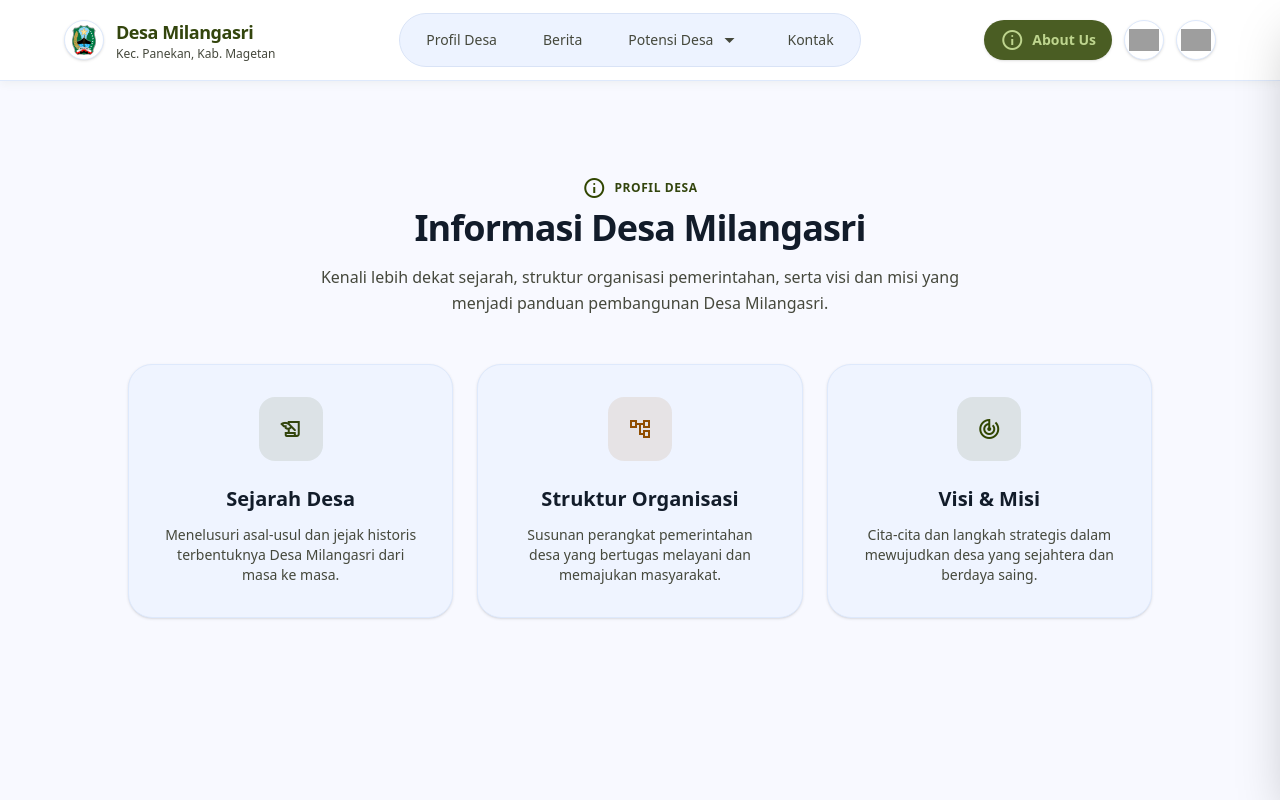
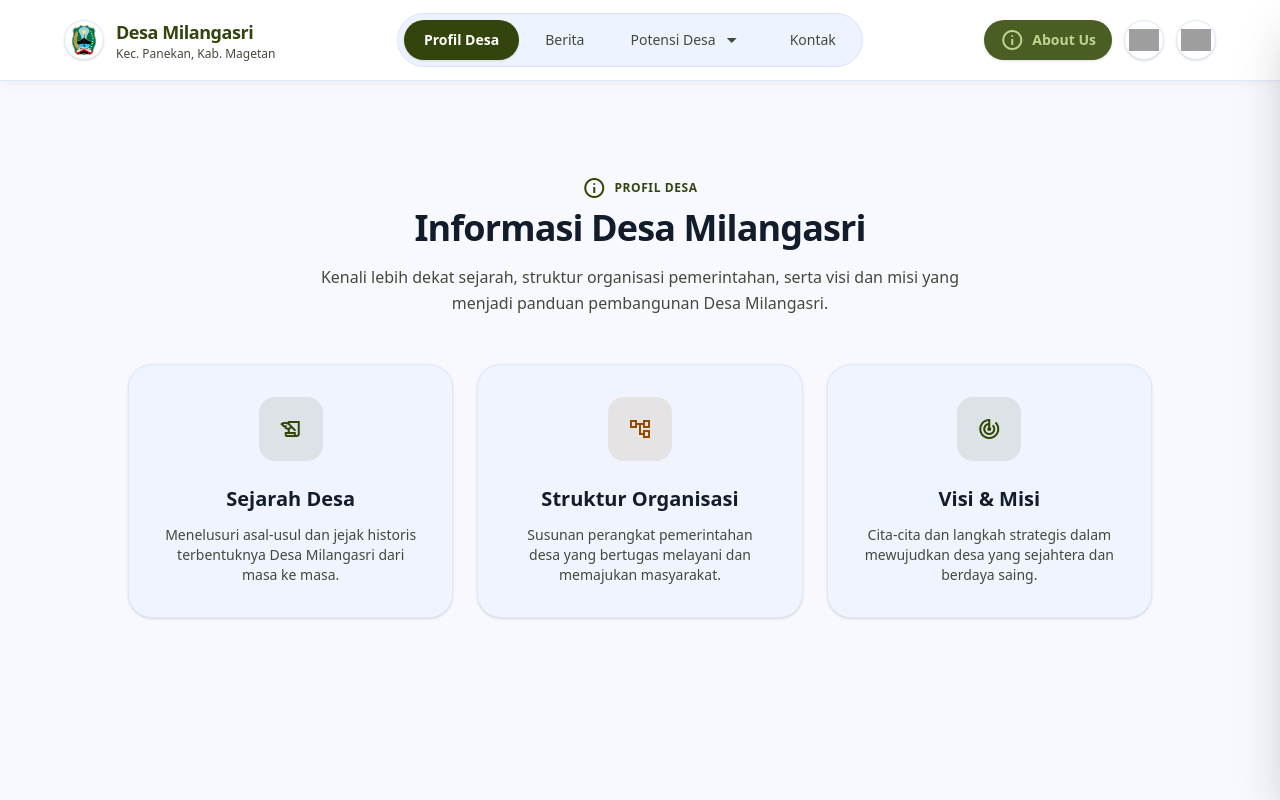
Before and after one commit to kaekka/Web-ProfilDesaMilangasri, a Next.js app: page /profil in a window 1280 px wide. Shown: the top 800 px of the page. Built offline with nearby package versions, Linux system fonts and the light colour scheme; grey boxes are pictures that could not be loaded.

Commit message:
feat: add automatic active section scrollspy and animated navbar indicator pill

```diff
--- a/components/layout/Header.tsx
+++ b/components/layout/Header.tsx
@@ -1,12 +1,87 @@
 "use client";
 
-import { useState } from "react";
+import { useState, useEffect, useRef, useCallback } from "react";
 import Image from "next/image";
 import Link from "next/link";
+import { usePathname } from "next/navigation";
 import MaterialIcon from "@/components/icons/MaterialIcon";
 import MobileMenu from "./MobileMenu";
 
 export default function Header() {
+    const pathname = usePathname();
+    const [activeSection, setActiveSection] = useState<string>("profil");
+    const [indicatorStyle, setIndicatorStyle] = useState<{ left: number; width: number; opacity: number }>({
+        left: 0,
+        width: 0,
+        opacity: 0,
+    });
+
+    const itemRefs = useRef<Record<string, HTMLElement | null>>({});
+
+    // ScrollSpy to detect active section on scroll
+    useEffect(() => {
+        if (pathname === "/profil") {
+            setActiveSection("profil");
+            return;
+        }
+
+        const sections = [
+            { id: "profil", key: "profil" },
+            { id: "berita", key: "berita" },
+            { id: "umkm", key: "potensi" },
+            { id: "geografi", key: "potensi" },
+            { id: "kontak", key: "kontak" },
+        ];
+
+        const handleScroll = () => {
+            const scrollPosition = window.scrollY + 140; // Offset for fixed header
+
+            // Check if user scrolled near bottom of the page
+            if (window.innerHeight + window.scrollY >= document.body.offsetHeight - 50) {
+                setActiveSection("kontak");
+                return;
+            }
+
+            let currentKey = "profil";
+            for (const section of sections) {
+                const element = document.getElementById(section.id);
+                if (element) {
+                    const top = element.offsetTop;
+                    if (scrollPosition >= top) {
+                        currentKey = section.key;
+                    }
+                }
+            }
+            setActiveSection(currentKey);
+        };
+
+        handleScroll();
+        window.addEventListener("scroll", handleScroll, { passive: true });
+        return () => window.removeEventListener("scroll", handleScroll);
+    }, [pathname]);
+
+    // Recalculate indicator position when activeSection changes or window resizes
+    const updateIndicator = useCallback(() => {
+        const activeEl = itemRefs.current[activeSection];
+        if (activeEl) {
+            setIndicatorStyle({
+                left: activeEl.offsetLeft,
+                width: activeEl.offsetWidth,
+                opacity: 1,
+            });
+        }
+    }, [activeSection]);
+
+    useEffect(() => {
+        updateIndicator();
+        // Small delay to ensure DOM layout is calculated accurately after mount
+        const timer = setTimeout(updateIndicator, 50);
+        window.addEventListener("resize", updateIndicator);
+        return () => {
+            clearTimeout(timer);
+            window.removeEventListener("resize", updateIndicator);
+        };
+    }, [updateIndicator]);
 
     return (
         <>
@@ -35,30 +110,60 @@ export default function Header() {
                     </Link>
 
                     {/* Desktop Navigation Menu */}
-                    <nav className="hidden lg:flex items-center gap-1.5 p-1.5 bg-surface-container/70 rounded-full backdrop-blur-md border border-surface-container-highest">
+                    <nav className="relative hidden lg:flex items-center gap-1.5 p-1.5 bg-surface-container/70 rounded-full backdrop-blur-md border border-surface-container-highest">
+                        {/* Animated Active Pill Indicator */}
+                        <div
+                            className="absolute top-1.5 bottom-1.5 rounded-full bg-primary shadow-sm transition-all duration-300 ease-out pointer-events-none"
+                            style={{
+                                left: `${indicatorStyle.left}px`,
+                                width: `${indicatorStyle.width}px`,
+                                opacity: indicatorStyle.opacity,
+                            }}
+                        />
+
                         <Link
-                            className="px-5 py-2 rounded-full font-medium text-sm text-on-surface-variant hover:bg-tertiary-fixed hover:text-on-tertiary-fixed transition-colors duration-200"
+                            ref={(el) => { itemRefs.current["profil"] = el; }}
+                            className={`relative z-10 px-5 py-2 rounded-full font-medium text-sm transition-colors duration-200 ${
+                                activeSection === "profil"
+                                    ? "text-white font-semibold"
+                                    : "text-on-surface-variant hover:text-primary"
+                            }`}
                             href="/"
                         >
                             <span>Profil Desa</span>
                         </Link>
+
                         <Link
-                            className="px-5 py-2 rounded-full font-medium text-sm text-on-surface-variant hover:bg-tertiary-fixed hover:text-on-tertiary-fixed transition-colors duration-200"
+                            ref={(el) => { itemRefs.current["berita"] = el; }}
+                            className={`relative z-10 px-5 py-2 rounded-full font-medium text-sm transition-colors duration-200 ${
+                                activeSection === "berita"
+                                    ? "text-white font-semibold"
+                                    : "text-on-surface-variant hover:text-primary"
+                            }`}
                             href="/#berita"
                         >
-                            Berita
+                            <span>Berita</span>
                         </Link>
 
                         {/* Dropdown Potensi Desa */}
-                        <div className="relative group">
+                        <div
+                            ref={(el) => { itemRefs.current["potensi"] = el; }}
+                            className="relative group z-10"
+                        >
                             <button
-                                className="px-5 py-2 rounded-full font-medium text-sm text-on-surface-variant hover:bg-tertiary-fixed hover:text-on-tertiary-fixed transition-colors duration-200 flex items-center gap-1 cursor-pointer"
+                                className={`px-5 py-2 rounded-full font-medium text-sm transition-colors duration-200 flex items-center gap-1 cursor-pointer ${
+                                    activeSection === "potensi"
+                                        ? "text-white font-semibold"
+                                        : "text-on-surface-variant hover:text-primary"
+                                }`}
                                 type="button"
                             >
                                 <span>Potensi Desa</span>
                                 <MaterialIcon
                                     name="arrow_drop_down"
-                                    className="text-[18px] transition-transform duration-200 group-hover:rotate-180"
+                                    className={`text-[18px] transition-transform duration-200 group-hover:rotate-180 ${
+                                        activeSection === "potensi" ? "text-white" : ""
+                                    }`}
                                 />
                             </button>
                             <div className="absolute left-0 top-full hidden group-hover:flex flex-col min-w-[190px] pt-2">
@@ -98,10 +203,15 @@ export default function Header() {
                         </div>
 
                         <Link
-                            className="px-5 py-2 rounded-full font-medium text-sm text-on-surface-variant hover:bg-tertiary-fixed hover:text-on-tertiary-fixed transition-colors duration-200"
+                            ref={(el) => { itemRefs.current["kontak"] = el; }}
+                            className={`relative z-10 px-5 py-2 rounded-full font-medium text-sm transition-colors duration-200 ${
+                                activeSection === "kontak"
+                                    ? "text-white font-semibold"
+                                    : "text-on-surface-variant hover:text-primary"
+                            }`}
                             href="/#kontak"
                         >
-                            Kontak
+                            <span>Kontak</span>
                         </Link>
                     </nav>
 
```
